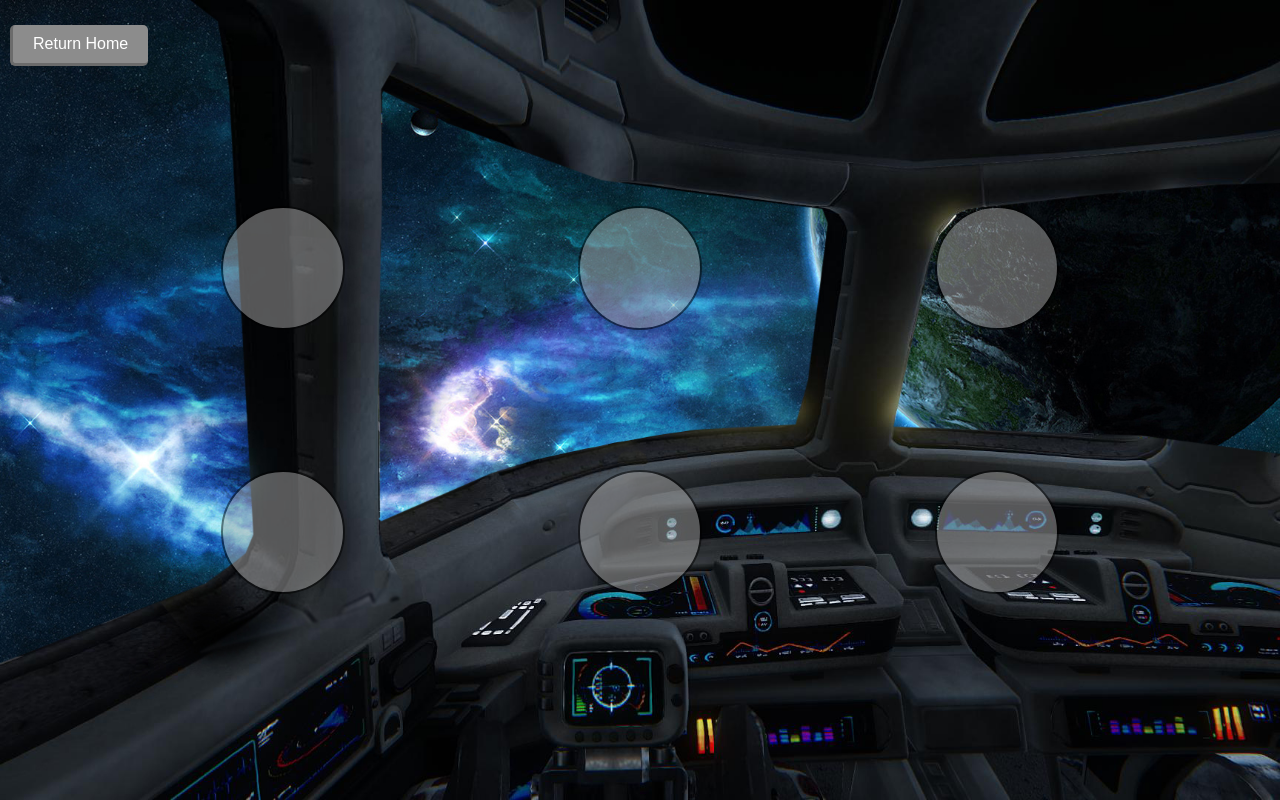
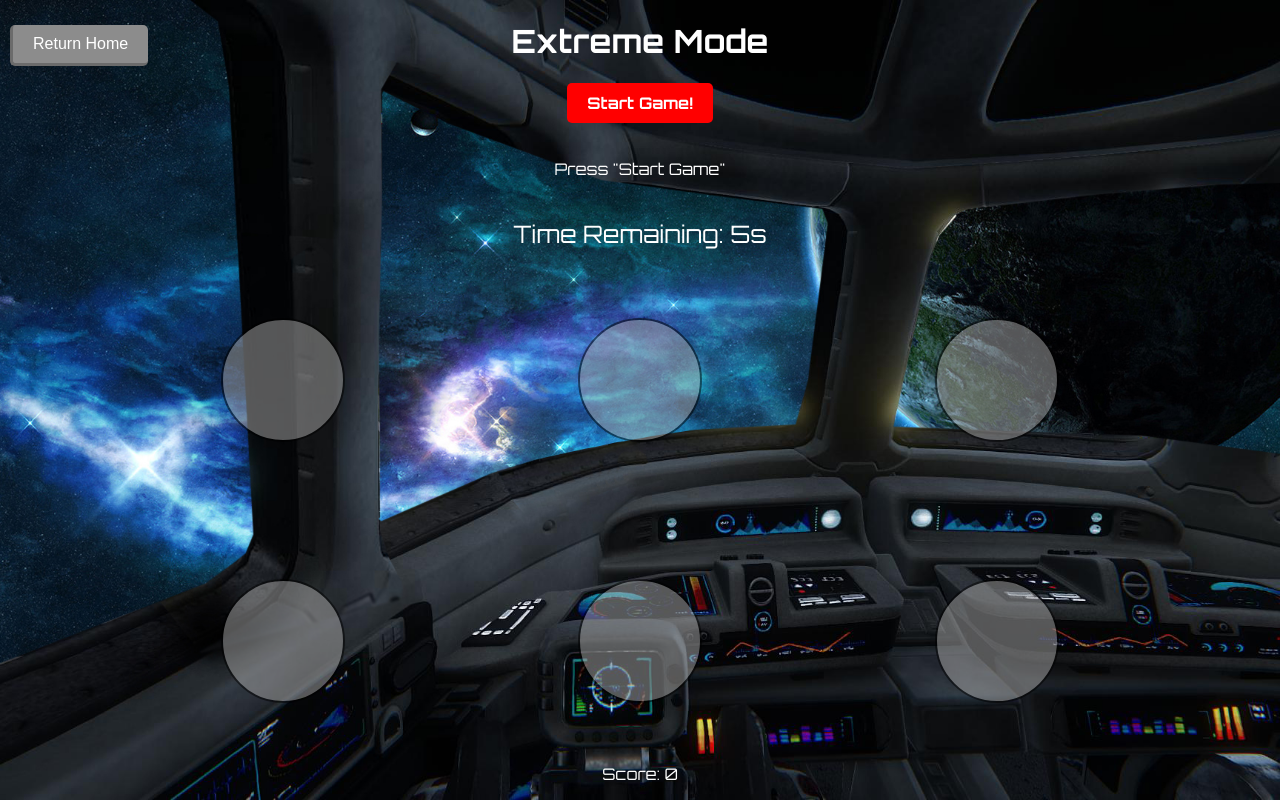
Before and after one commit to maurobarrales25/spaceship, a React (Create React App) app: page /extreme in a window 1280 px wide. Built offline with nearby package versions, Linux system fonts and the light colour scheme.

Commit message:
Extreme mode terminado

```diff
--- a/src/pages/Extreme.jsx
+++ b/src/pages/Extreme.jsx
@@ -1,90 +1,176 @@
-import React, { useState, useEffect, useContext } from 'react';
+import React, { useState, useEffect } from 'react';
 import { useNavigate } from 'react-router-dom';
 import Mesh from '../components/Mesh';
-import Header from '../components/Header';
 
 const Extreme = () => {
-    const navigate= useNavigate();
-    const [screens, setScreens] = useState(
-        Array.from({ length: 6 }, (_, index) => ({
-            id: index + 1,
-            active: false,
-        }))
-    );
+    const navigate = useNavigate();
+    const [screens, setScreens] = useState([
+        { id: 1, active: false },
+        { id: 2, active: false },
+        { id: 3, active: false },
+        { id: 4, active: false },
+        { id: 5, active: false },
+        { id: 6, active: false },
+    ]);
 
-    const [gameStarted, setGameStarted] = useState(false);
-    const [timer, setTimer] = useState(5);
-    const [sequenceLength, setSequenceLength] = useState(3);
-    const [activeScreens, setActiveScreens] = useState([]);
-    const [selectedScreens, setSelectedScreens] = useState([]);
-    const [startTime, setStartTime] = useState(null);
-    //const [score, setScore] = useState(0);
+    const [sequence, setSequence] = useState([]);
+    const [userSequence, setUserSequence] = useState([]);
+    const [isPlaying, setIsPlaying] = useState(false);
+    const [message, setMessage] = useState('Press "Start Game"');
+    const [score, setScore] = useState(0);
 
+    const LED_DURATION = 700;
+    const timeLimit = 5;
+    const [currentTime, setCurrentTime] = useState(timeLimit);
+    const [timer, setTimer] = useState(null);
 
-    const StartGame = () => {
-        setGameStarted(true);
-        setTimer(5);
-        setSequenceLength(3);
-        setSelectedScreens([]);
-        activateRandomScreens(3);
+    useEffect(() => {
+        if (isPlaying && userSequence.length === sequence.length) {
+            checkSequence();
+        }
+
+        if (!isPlaying && timer) {
+            clearInterval(timer);
+            setTimer(null);
+        }
+    }, [userSequence, isPlaying]);
+
+    const startGame = () => {
+        setMessage('Survive!');
+        const newSequence = generateRandomSequence(5);
+        setSequence(newSequence);
+        setUserSequence([]);
+        setScore(0);
+        setIsPlaying(false);
+        playSequence(newSequence);
+        setCurrentTime(timeLimit);
     };
 
+    const generateRandomSequence = (length) => {
+        const newSequence = [];
+        const chosenIds = new Set();
 
-    useEffect(() => {
-        let interval;
-        if (gameStarted && timer >0) {
-            interval= setInterval(() =>{
-                setTimer((prevTimer) => prevTimer-1);
-            },1000);
-        } else if(timer === 0){
-            setGameStarted(false);
-            setActiveScreens([]);
+        while (newSequence.length < length) {
+            const randomId = Math.floor(Math.random() * screens.length) + 1;
+            if (!chosenIds.has(randomId)) {
+                newSequence.push(randomId);
+                chosenIds.add(randomId);
+            }
         }
-        return () => clearInterval(interval);
-    }, [gameStarted,timer]);
 
-
-    const activateRandomScreens= (length) => {
-        const randomScreens= [];
-        while(randomScreens.length < length){
-            const randomIndex= Math.floor(Math.random() * screens.length);
-            if (!randomScreens.includes(randomIndex)) {
-                randomScreens.push(randomIndex);
-        }
-    }
-    const newScreens = screens.map((screen, index) => ({
-        ...screens,
-        active: randomScreens.includes(index),
-        //color:??
-    }));
-    setScreens(newScreens); // re renderizo el nuevo estado de los leds.
-    setActiveScreens(randomScreens); // guardo leds activos.
-    setStartTime(Date.now()); // reinicio tiempo
+        return newSequence;
     };
 
+    const playSequence = (sequence) => {
+        setIsPlaying(false);
+        sequence.forEach((id, index) => {
+            setTimeout(() => {
+                activateScreen(id);
+                setTimeout(() => {
+                    deactivateScreen(id);
+                }, LED_DURATION);
+            }, index * (LED_DURATION + 300));
+        });
+        setTimeout(() => {
+            setMessage('Repeat the sequence');
+            setIsPlaying(true);
+            startTimer();
+        }, sequence.length * (LED_DURATION + 300));
+    };
 
-    const handleClick = (id) => {
-        if (!gameStarted) return;
+    const startTimer = () => {
+        if (timer) clearInterval(timer);
 
-        const clickedScreen = screens.find((screen) => screen.id === id);
+        setCurrentTime(timeLimit);
 
-        if (clickedScreen.active && !selectedScreens.includes(id)) {
-            setSelectedScreens([...selectedScreens, id]);
+        const newTimer = setInterval(() => {
+            setCurrentTime((prevTime) => {
+                if (prevTime <= 1) {
+                    clearInterval(newTimer);
+                    setMessage('Time is up');
+                    setScreens((prevScreens) =>
+                        prevScreens.map((screen) => ({ ...screen, active: false }))
+                    );
+                    setIsPlaying(false);
+                    return 0;
+                }
+                return prevTime - 1;
+            });
+        }, 1000);
 
-            if (selectedScreens.length + 1 === sequenceLength) {
-                const newLength = sequenceLength + 1;
-                const newTime = timer + 2;
+        setTimer(newTimer);
+    };
 
-                setTimeout(() => {
-                    setSequenceLength(newLength);
-                    setTimer(newTime);
-                    setSelectedScreens([]);
-                    activateRandomScreens(newLength);
-                }, 500);
+    const activateScreen = (id) => {
+        setScreens((prevScreens) =>
+            prevScreens.map((screen) =>
+                screen.id === id ? { ...screen, active: true } : screen
+            )
+        );
+    };
+
+    const deactivateScreen = (id) => {
+        setScreens((prevScreens) =>
+            prevScreens.map((screen) =>
+                screen.id === id ? { ...screen, active: false } : screen
+            )
+        );
+    };
+
+    const handleScreenClick = (id) => {
+        if (isPlaying) {
+            const updatedUserSequence = [...userSequence, id];
+            setUserSequence(updatedUserSequence);
+            activateScreen(id);
+
+            const currentIndex = updatedUserSequence.length - 1;
+            if (sequence[currentIndex] !== id) {
+                setMessage('Incorrect. Press "Start Game!" to retry.');
+                setScreens((prevScreens) =>
+                    prevScreens.map((screen) => ({ ...screen, active: false }))
+                );
+                setIsPlaying(false);
+                return;
             }
+
+            setTimeout(() => {
+                deactivateScreen(id);
+            }, 500);
         }
     };
 
+    const checkSequence = () => {
+        let isCorrect = true;
+        if (userSequence.length !== sequence.length) {
+            isCorrect = false;
+        } else {
+            for (let i = 0; i < sequence.length; i++) {
+                if (sequence[i] !== userSequence[i]) {
+                    isCorrect = false;
+                    break;
+                }
+            }
+        }
+
+        if (isCorrect) {
+            setMessage('Correct!');
+            setScore(score + 1);
+            setTimeout(() => {
+                const newLength = sequence.length + 1;
+                const newSequence = generateRandomSequence(newLength);
+                setSequence(newSequence);
+                setUserSequence([]);
+                setIsPlaying(false);
+                playSequence(newSequence);
+            }, 1000);
+        } else {
+            setMessage('Incorrect!');
+            setScreens((prevScreens) =>
+                prevScreens.map((screen) => ({ ...screen, active: false }))
+            );
+            setIsPlaying(false);
+        }
+    };
 
     return (
         <div style={{
@@ -95,14 +181,12 @@ const Extreme = () => {
             textAlign: "center",
             backgroundImage: 'url("/Photos/starr.jpg")',
             backgroundSize: "cover",
-            backgroundAttachment: "fixed",
             backgroundPosition: "center",
-            minHeight: "100vh",
+            height: "100vh",
             color: "white",
-            overflow: 'hidden',
         }}>
-
-        <button
+            <h1> Extreme Mode</h1>
+            <button
                 style={{
                     position: 'absolute',
                     top: '25px',
@@ -117,22 +201,33 @@ const Extreme = () => {
                     borderBottom: "3px solid #6b6b6b",
                     borderLeft: "3px solid #6b6b6b"
                 }}
-                onClick={() => navigate('/')}
-            >
+                onClick={() => navigate('/')}>
                 Return Home
-        </button>
+            </button>
 
-        <Mesh
-                screens={screens}
-                onScreenClick={handleClick}
-                mode="extreme"
-                isClickable={true}
-        />
+            <button
+                style={{
+                    padding: '10px 20px',
+                    fontSize: '16px',
+                    backgroundColor: 'red',
+                    color: 'white',
+                    border: 'none',
+                    borderRadius: '5px',
+                    cursor: 'pointer',
+                    marginBottom: '20px',
+                    fontFamily: 'inherit',
+                    fontWeight: 'bold',
+                }}
+                onClick={startGame}>
+                Start Game!
+            </button>
+            <p>{message}</p>
+            <p style={{ fontSize: '24px' }}>Time Remaining: {currentTime}s</p>
+            <Mesh screens={screens} onScreenClick={handleScreenClick} mode="extreme" isClickable={isPlaying} />
+            <p>Score: {score}</p>
 
-
-    </div>
+        </div>
     );
-    };
-
+};
 
 export default Extreme;
```
